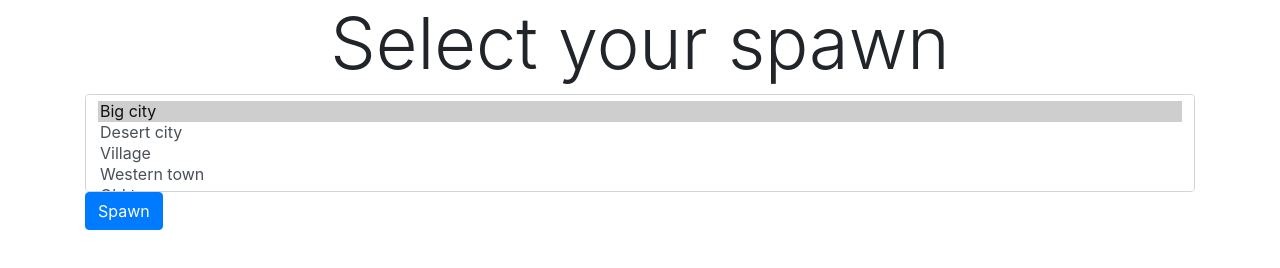
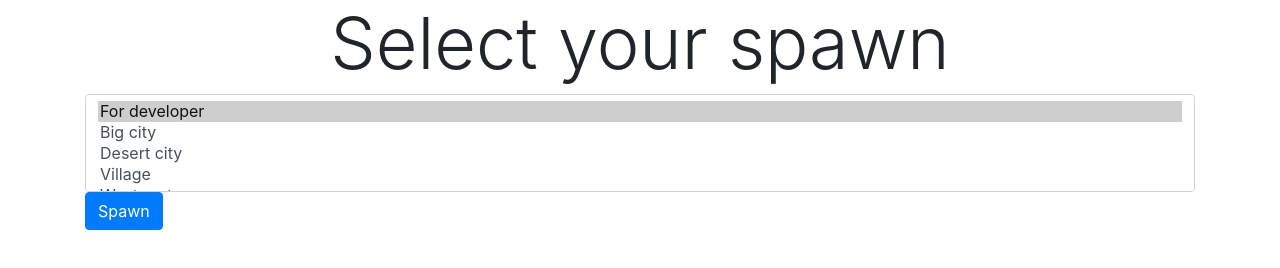
Before and after one commit to MrEverlast/wasteland, a website: page westland_gamemode/gui/html/spawn.html in a window 1280 px wide. Drawn offline with nearby package versions, Linux system fonts and the light colour scheme.

Commit message:
add spawn location

```diff
--- a/westland_gamemode/gui/html/spawn.html
+++ b/westland_gamemode/gui/html/spawn.html
@@ -16,7 +16,8 @@
     </div>
     <div class="container">
         <select id="spawnZone" class="custom-select" multiple>
-            <option selected value="BigCity">Big city</option>
+            <option selected value="Dev">For developer</option>
+            <option value="BigCity">Big city</option>
             <option value="DesertCity">Desert city</option>
             <option value="Village">Village</option>
             <option value="WesternTown">Western town</option>
--- a/westland_gamemode/gui/js/spawn.js
+++ b/westland_gamemode/gui/js/spawn.js
@@ -1,6 +1,5 @@
 $(".SpawnButton").on('click', () => {
     var zone = $("#spawnZone option:selected").val()
-//    CallEvent("SetwestlandSpawnZone", player, zone)
     CallEvent("OnGetClothes", zone)
     CallEvent("DestroyWestlandUI")
 })
```
Also changed, not shown: 3 other files.
